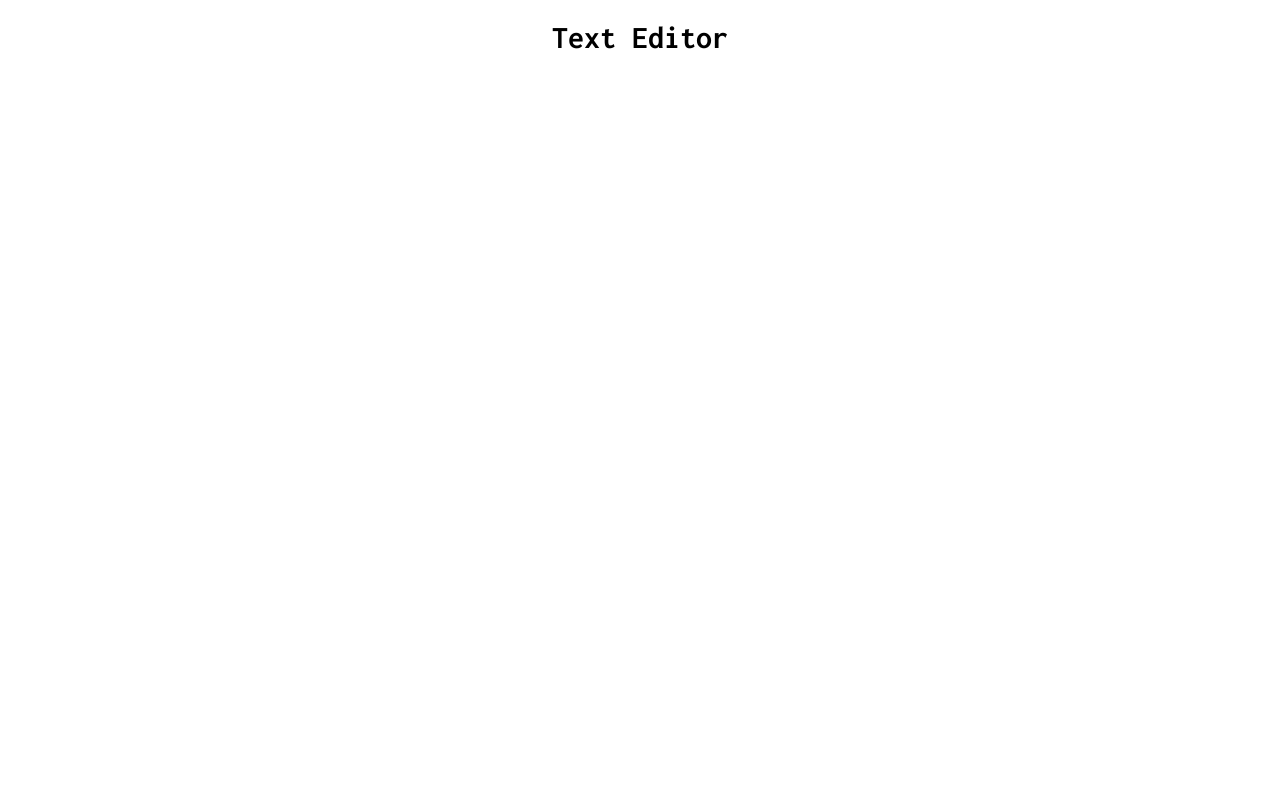
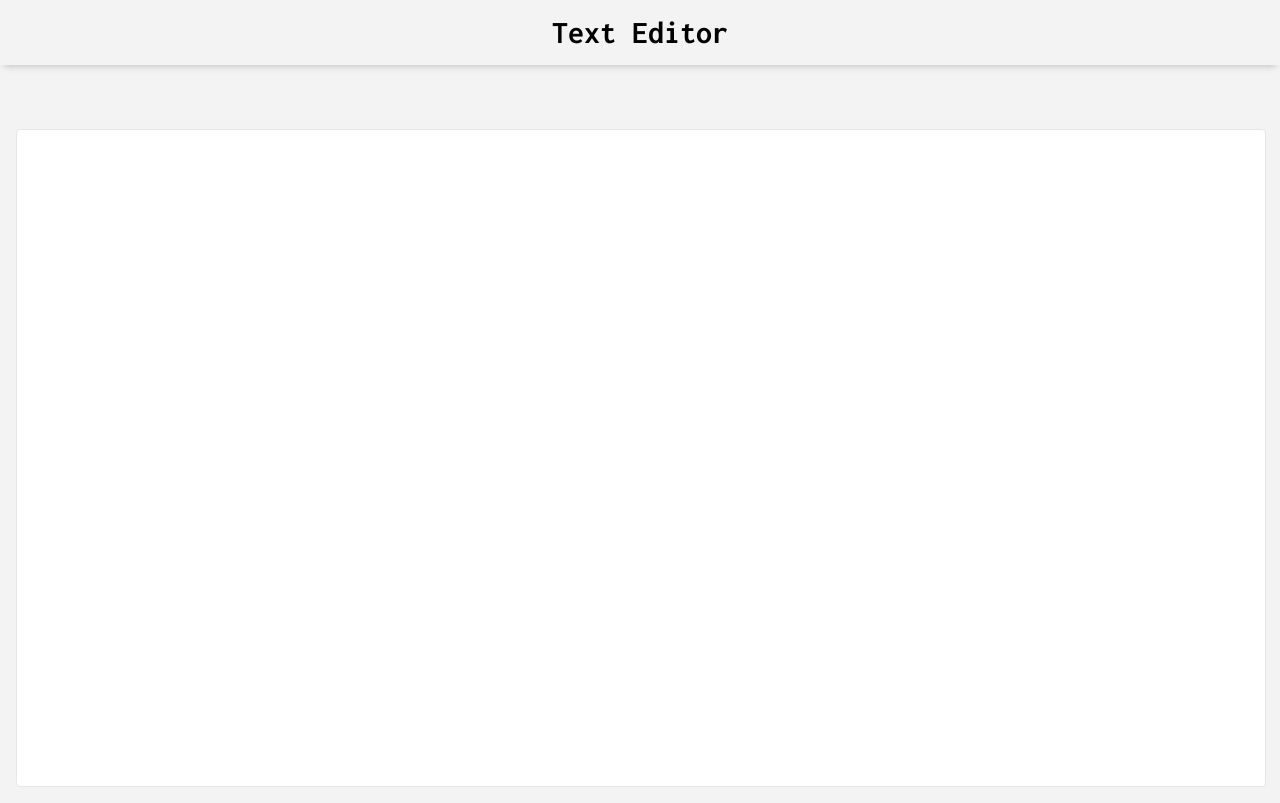
Before and after one commit to TBM85/Demo-Text-Editor, a plain HTML site: page index.html in a window 1280 px wide. Drawn offline with Linux system fonts and the light colour scheme.

Commit message:
Create the structure of the text editor

```diff
--- a/css/styles.css
+++ b/css/styles.css
@@ -7,4 +7,24 @@ html {
 }
 body {
   margin: 0;
+  background-color: #f3f3f3;
 }
+.header {
+  box-shadow: 0 6px 6px -4px #cacaca;
+}
+h1 {
+  margin: 0;
+  padding: 0.5em;
+}
+.toolbar {
+  min-height: 4em;
+}
+.text-box {
+  background-color: #fff;
+  border: 1px solid #e6e6e6;
+  border-radius: 0.25em;
+  margin: 0 1em 1em 1em;
+  padding: 1em;
+  height: calc(100vh - 11em);
+  width: calc(100vw - 4em);
+}
--- a/index.html
+++ b/index.html
@@ -8,7 +8,9 @@
     <title>Text Editor</title>
   </head>
   <body>
-    <h1>Text Editor</h1>
+    <div class="header"></div>
+    <div class="toolbar"></div>
+    <div class="text-box" contenteditable="true"></div>
   </body>
 
   <script src="js/app.js"></script>
--- a/js/app.js
+++ b/js/app.js
@@ -0,0 +1,9 @@
+const header = document.querySelector(".header");
+
+const h1 = document.createElement("h1");
+header.appendChild(h1);
+h1.innerHTML = "Text Editor";
+
+const toolbar = document.querySelector(".toolbar");
+
+const textBox = document.querySelector(".text-box");
```
